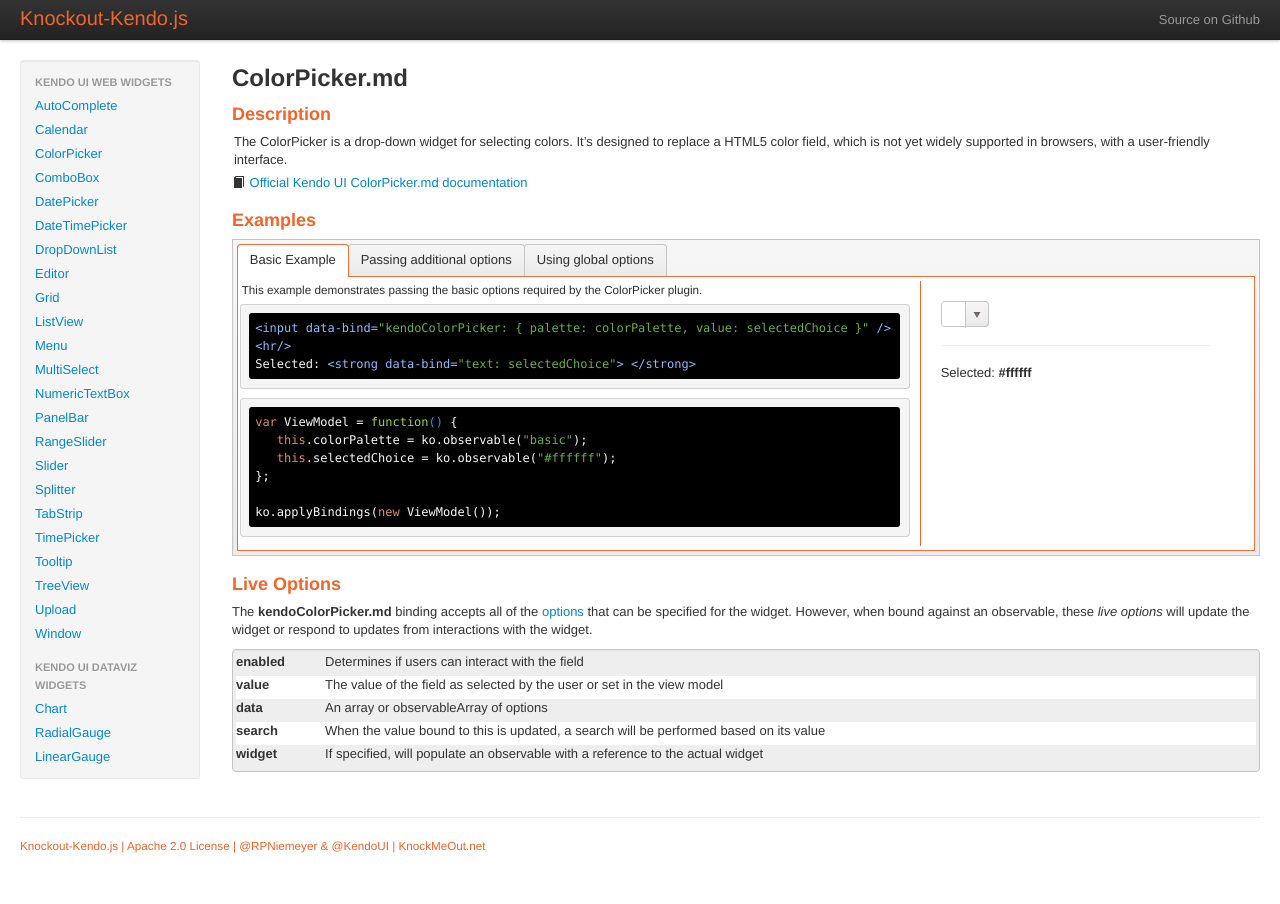
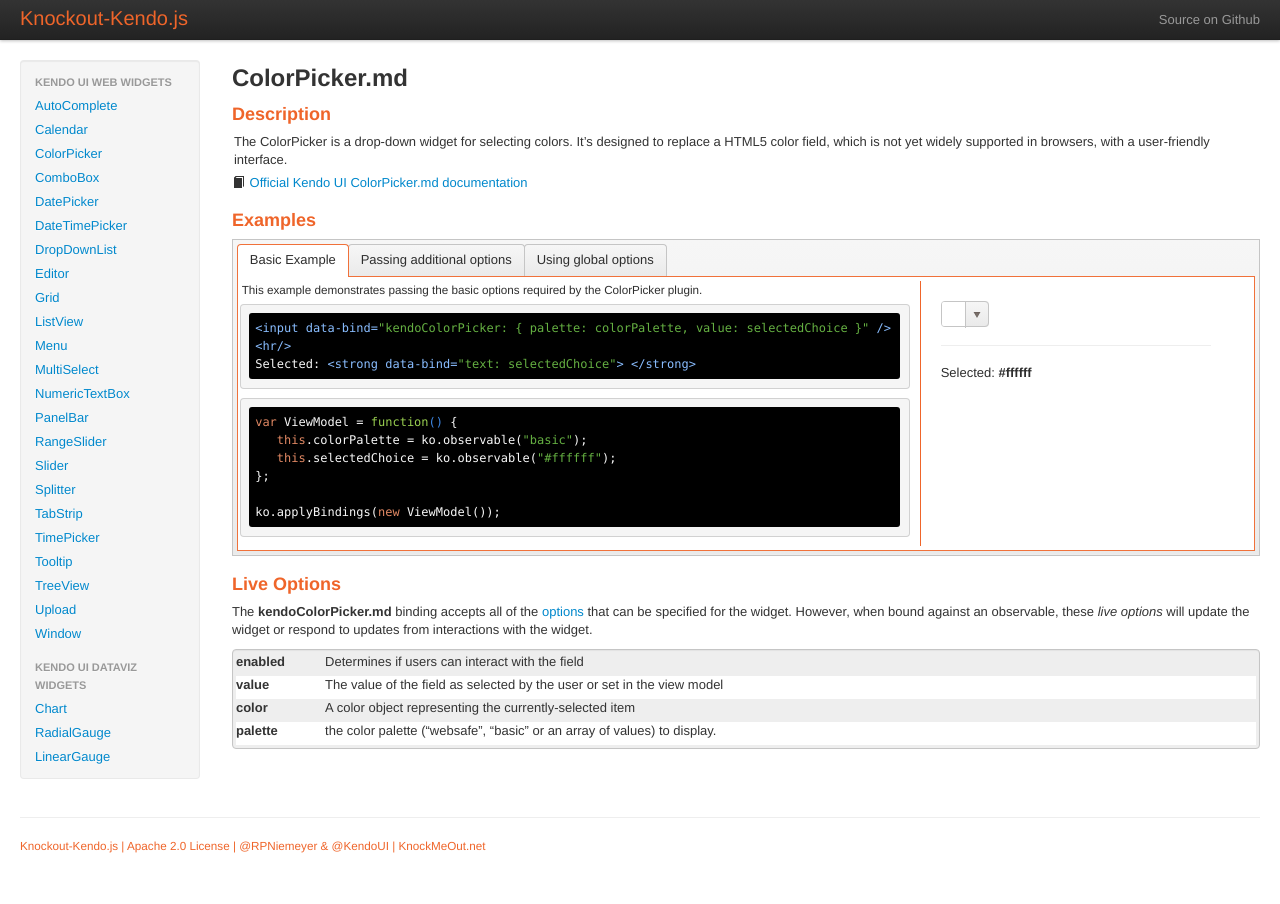
Before and after one commit to kendo-labs/knockout-kendo, a Jekyll site: the page built from web/ColorPicker.md, in a window 1280 px wide. Built offline with Jekyll 4.4.1, drawn with Linux system fonts in a browser that asks for light colours.

Commit message:
completed ColorPicker demos

```diff
--- a/web/ColorPicker.md
+++ b/web/ColorPicker.md
@@ -47,19 +47,21 @@ examples:
         };
       id: two
     - title: Using global options
-      description: This example demonstrates the ability to configure options globally by setting properties in *ko.bindingHandlers.kendoMultiSelect.options*. This helps to simplify the markup for settings that can be used as a default for all instances of this widget.
+      description: This example demonstrates the ability to configure options globally by setting properties in *ko.bindingHandlers.kendoColorPicker.options*. This helps to simplify the markup for settings that can be used as a default for all instances of this widget.
       view: |
-        <input data-bind="kendoMultiSelect: { data: choices, value: selectedChoice }" />
+        <input data-bind="kendoColorPicker: { palette: colorPicker, value: selectedChoice }" />
         <hr/>
         Selected: <strong data-bind="text: selectedChoice"> </strong>
       js: |
          var ViewModel = function() {
-            this.choices = ko.observableArray(["apple", "orange", "banana"]);
-            this.selectedChoice = ko.observable();
+            this.colorPalette = ko.observable("websafe");
+            this.selectedChoice = ko.observable("#fff");
          };
 
          //search text by what it contains rather than what is starts with
-         ko.bindingHandlers.kendoMultiSelect.options.filter = "contains";
+         ko.bindingHandlers.kendoColorPicker.options = {
+            titleSize: 20
+         };
       id: three
 
 liveOptions:
@@ -67,12 +69,10 @@ liveOptions:
       description: Determines if users can interact with the field
     - name: value
       description: The value of the field as selected by the user or set in the view model
-    - name: data
-      description: An array or observableArray of options
-    - name: search
-      description: When the value bound to this is updated, a search will be performed based on its value
-    - name: widget
-      description: If specified, will populate an observable with a reference to the actual widget
+    - name: color
+      description: A color object representing the currently-selected item
+    - name: palette
+      description: the color palette ("websafe", "basic" or an array of values) to display.
 
 futurePlans:
 ---
```
Also changed, not shown: other parts of web/ColorPicker.md (+1 -1 lines).
